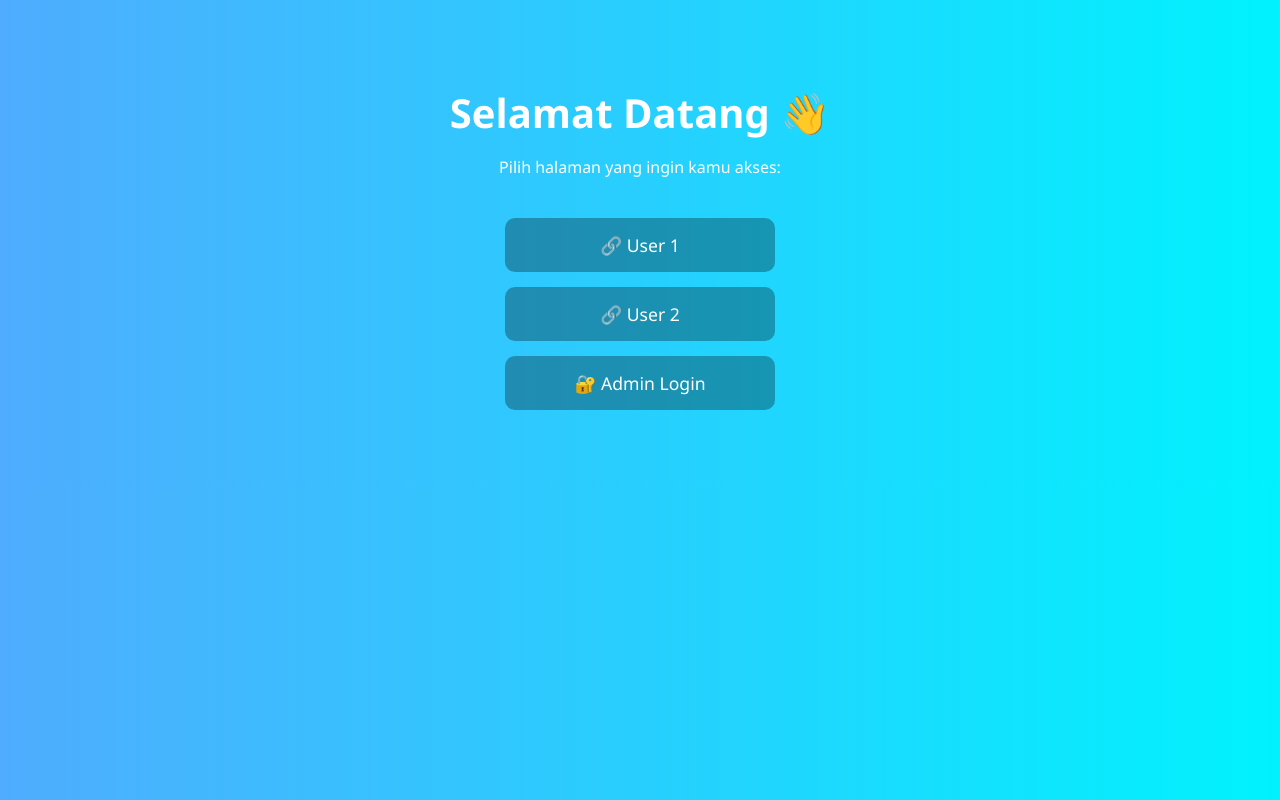
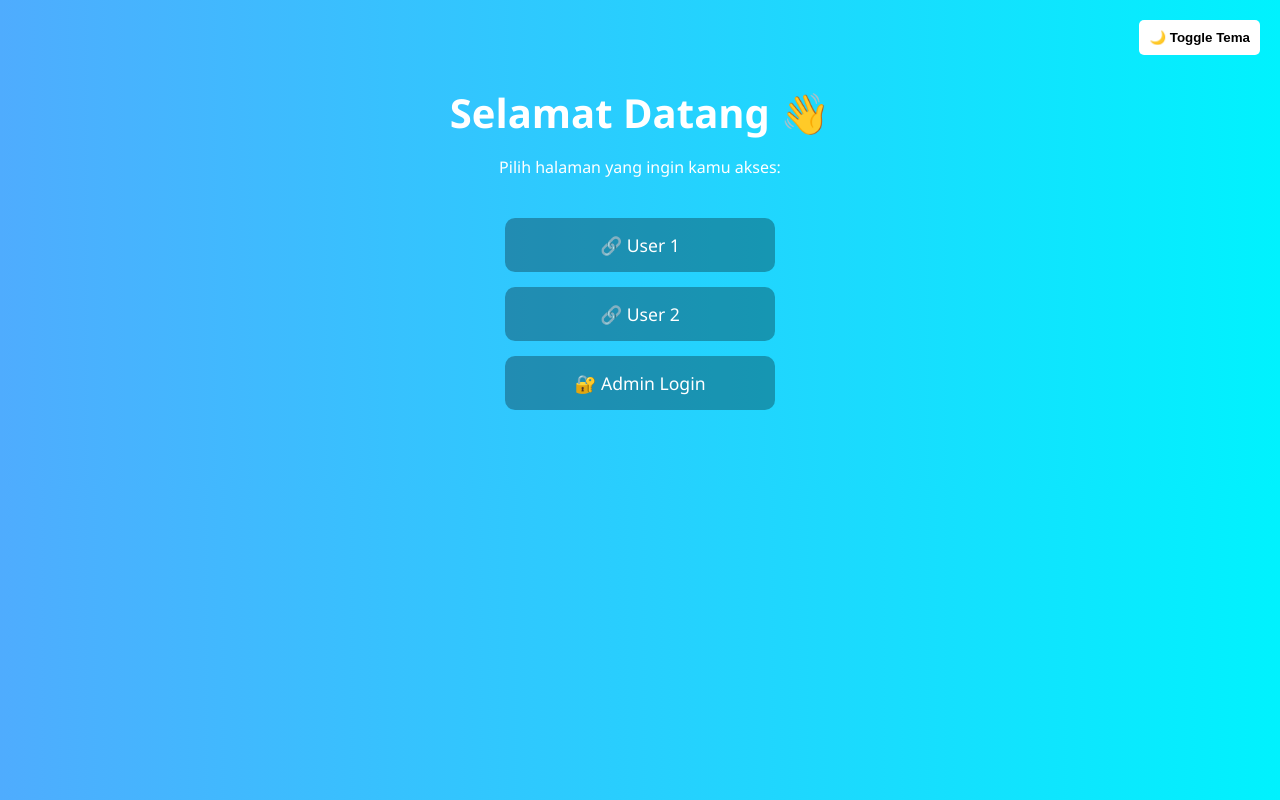
Before and after one commit to pemulanihbos/Eksperimen, a plain HTML site: page index.html in a window 1280 px wide. Drawn offline with Linux system fonts and the light colour scheme.

Commit message:
Add files via upload

```diff
--- a/index.html
+++ b/index.html
@@ -11,6 +11,7 @@
       color: #fff;
       text-align: center;
       padding: 50px;
+      transition: all 0.5s ease;
     }
     h1 {
       font-size: 2.5em;
@@ -18,6 +19,7 @@
     }
     .container {
       margin-top: 40px;
+      animation: fadeIn 1s ease;
     }
     a {
       display: block;
@@ -34,9 +36,26 @@
     a:hover {
       background-color: rgba(0,0,0,0.6);
     }
+    .theme-toggle {
+      position: absolute;
+      top: 20px;
+      right: 20px;
+      background: white;
+      color: black;
+      border: none;
+      padding: 10px;
+      border-radius: 5px;
+      cursor: pointer;
+      font-weight: bold;
+    }
+    @keyframes fadeIn {
+      from { opacity: 0; transform: translateY(-20px); }
+      to { opacity: 1; transform: translateY(0); }
+    }
   </style>
 </head>
-<body>
+<body id="body">
+  <button class="theme-toggle" onclick="toggleTheme()">🌙 Toggle Tema</button>
   <h1>Selamat Datang 👋</h1>
   <p>Pilih halaman yang ingin kamu akses:</p>
   <div class="container">
@@ -44,5 +63,17 @@
     <a href="halaman2.html">🔗 User 2</a>
     <a href="admin.html">🔐 Admin Login</a>
   </div>
+  <script>
+    function toggleTheme() {
+      const body = document.getElementById('body');
+      if (body.style.background.includes('rgb')) {
+        body.style.background = 'linear-gradient(to right, #4facfe, #00f2fe)';
+        body.style.color = '#fff';
+      } else {
+        body.style.background = '#1e1e1e';
+        body.style.color = '#eee';
+      }
+    }
+  </script>
 </body>
 </html>
```
Also changed, not shown: admin-dashboard.html (+6 -1 lines), admin.html (+5 -0 lines), halaman1.html (+5 -0 lines), halaman2.html (+5 -0 lines).
